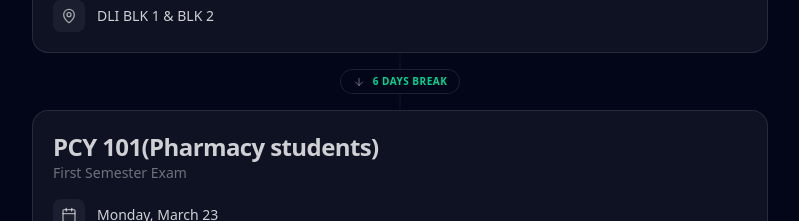
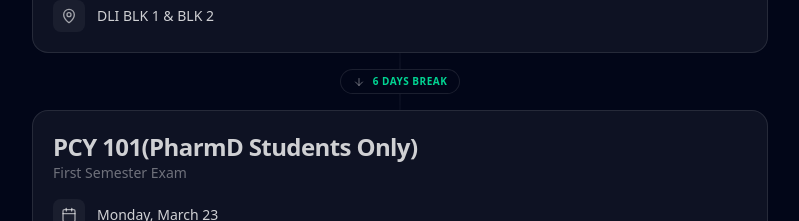
Before and after one commit to YastecHub/premed-hype-countdown, a React (Vite) app: page / in a window 1280 px wide. Shown: the part 1920-2141 px from the top of the page, without its empty margins (240-1039 px from the left). Built offline with nearby package versions, Linux system fonts and the light colour scheme.

Commit message:
fix: correct course name for PharmD students in exam details

```diff
--- a/src/data.ts
+++ b/src/data.ts
@@ -50,7 +50,7 @@ export const EXAMS: Exam[] = [
   },
   {
     id: 7,
-    course: "PCY 101(Pharmacy students)",
+    course: "PCY 101(PharmD Students Only)",
     date: "Monday, March 23",
     time: "9am - 12pm",
     timestamp: "2026-03-23T09:00:00",
```
